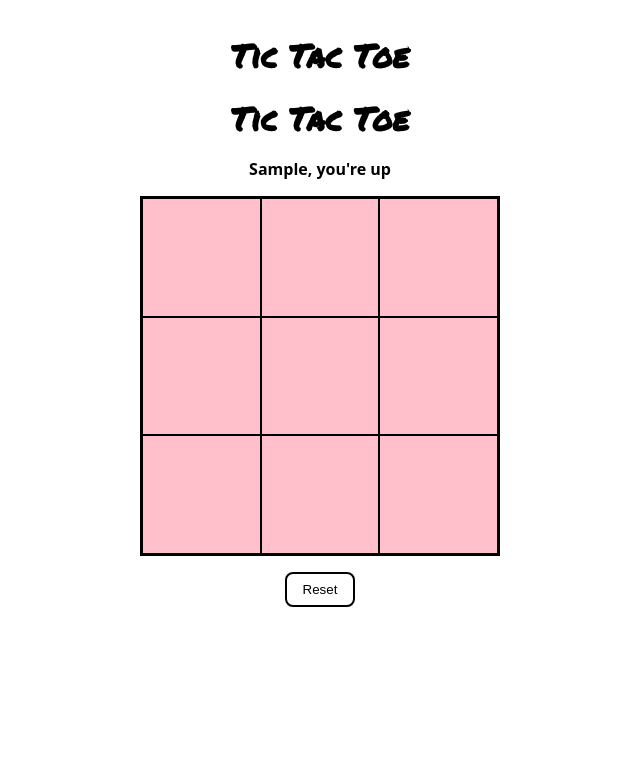
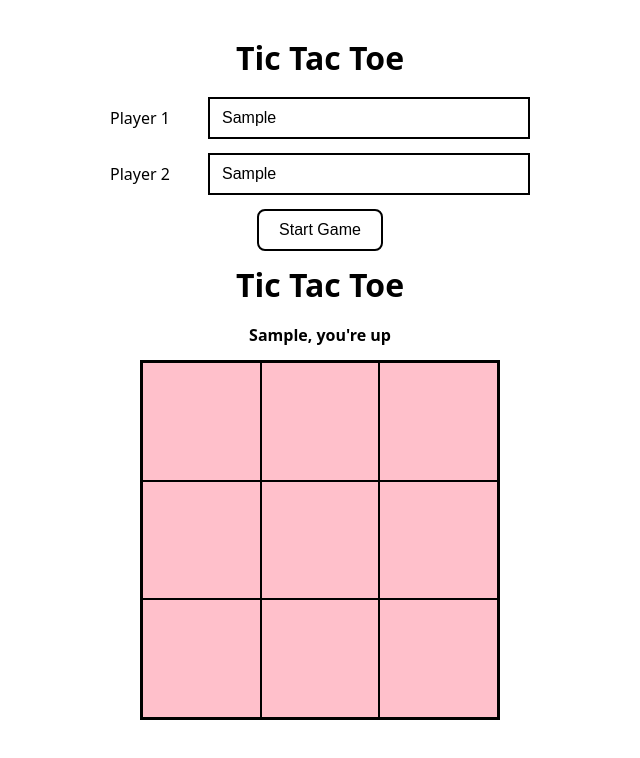
Before and after one commit to acciojob/tictactoe-vinay348, a website: page main.html in a window 1280 px wide. Both pictures are taken after typing "Sample", "Sample" into the empty fields and a click on the button "Start Game". Shown: the whole page, without its empty margins (320-960 px from the left). Drawn offline with Linux system fonts and the light colour scheme.

Commit message:
created a submission

```diff
--- a/main.html
+++ b/main.html
@@ -8,11 +8,10 @@
 </head>
 <body>
   <div class="container">
+    <!-- Initial screen -->
+    <h1>Tic Tac Toe</h1>
 
-    <!-- ===== Start Screen ===== -->
-    <h1 class="title">Tic Tac Toe</h1>
-
-    <form id="start-form" class="start-form">
+    <form id="start-form">
       <label>
         Player 1
         <input id="player-1" type="text" placeholder="enter name" required />
@@ -26,29 +25,24 @@
       <button id="submit" type="submit">Start Game</button>
     </form>
 
-    <!-- ===== Game Screen (hidden initially) ===== -->
-    <div id="game" class="game hidden">
-      <h1 class="title">Tic Tac Toe</h1>
+    <!-- Game screen (hidden initially) -->
+    <div id="game" class="hidden">
+      <h1>Tic Tac Toe</h1>
+
       <div class="message"></div>
 
-      <div class="board" role="grid" aria-label="Tic Tac Toe board">
-        <!-- 9 cells with ids 1..9 -->
-        <button class="cell" id="1" aria-label="cell 1"></button>
-        <button class="cell" id="2" aria-label="cell 2"></button>
-        <button class="cell" id="3" aria-label="cell 3"></button>
-        <button class="cell" id="4" aria-label="cell 4"></button>
-        <button class="cell" id="5" aria-label="cell 5"></button>
-        <button class="cell" id="6" aria-label="cell 6"></button>
-        <button class="cell" id="7" aria-label="cell 7"></button>
-        <button class="cell" id="8" aria-label="cell 8"></button>
-        <button class="cell" id="9" aria-label="cell 9"></button>
-      </div>
-
-      <div class="actions">
-        <button id="reset" type="button">Reset</button>
+      <div class="board">
+        <button class="cell" id="1"></button>
+        <button class="cell" id="2"></button>
+        <button class="cell" id="3"></button>
+        <button class="cell" id="4"></button>
+        <button class="cell" id="5"></button>
+        <button class="cell" id="6"></button>
+        <button class="cell" id="7"></button>
+        <button class="cell" id="8"></button>
+        <button class="cell" id="9"></button>
       </div>
     </div>
-
   </div>
 
   <script src="script.js"></script>
--- a/script.js
+++ b/script.js
@@ -1,148 +1,108 @@
 // ======= State =======
 let players = { p1: "", p2: "" };
-let current = "X";                 // X always starts
-let board = Array(9).fill("");     // indexes 0..8 map to cell ids 1..9
-let isGameOver = false;
+let turn = "x";
+let board = Array(9).fill("");
+let gameOver = false;
 
 const WIN_LINES = [
-  [0, 1, 2], // rows
-  [3, 4, 5],
-  [6, 7, 8],
-  [0, 3, 6], // cols
-  [1, 4, 7],
-  [2, 5, 8],
-  [0, 4, 8], // diagonals
-  [2, 4, 6]
+  [0,1,2],[3,4,5],[6,7,8],
+  [0,3,6],[1,4,7],[2,5,8],
+  [0,4,8],[2,4,6]
 ];
 
 // ======= Elements =======
 const startForm = document.getElementById("start-form");
-const name1 = document.getElementById("player-1");
-const name2 = document.getElementById("player-2");
-const game = document.getElementById("game");
-const message = game.querySelector(".message");
+const p1Input = document.getElementById("player-1");
+const p2Input = document.getElementById("player-2");
+const gameEl = document.getElementById("game");
+const msgEl = gameEl.querySelector(".message");
 const cells = Array.from(document.querySelectorAll(".cell"));
-const resetBtn = document.getElementById("reset");
 
 // ======= Helpers =======
-function playerNameForMark(mark) {
-  return mark === "X" ? players.p1 : players.p2;
+const nameFor = (mark) => (mark === "x" ? players.p1 : players.p2);
+
+function setTurnMessage() {
+  msgEl.textContent = `${nameFor(turn)}, you're up`;
 }
 
-function setMessageTurn() {
-  message.textContent = `${playerNameForMark(current)}, you're up`;
+function setWinMessage(mark) {
+  msgEl.textContent = `${nameFor(mark)}, congratulations you won!`;
 }
 
-function setMessageWin(winnerMark) {
-  message.textContent = `${playerNameForMark(winnerMark)}, congratulations you won!`;
-}
-
-function setMessageDraw() {
-  message.textContent = `It's a draw!`;
-}
-
-function renderCell(i) {
-  const cell = document.getElementById(String(i + 1)); // id is 1..9
-  cell.textContent = board[i];
-  cell.disabled = board[i] !== "" || isGameOver;
-}
-
-// Returns {winnerMark:'X'|'O', line:[a,b,c]} or null
 function checkWinner() {
-  for (const line of WIN_LINES) {
-    const [a, b, c] = line;
+  for (const [a,b,c] of WIN_LINES) {
     if (board[a] && board[a] === board[b] && board[b] === board[c]) {
-      return { winnerMark: board[a], line };
+      return { mark: board[a], line: [a,b,c] };
     }
   }
   return null;
 }
 
-function isDraw() {
-  return board.every(v => v !== "");
+function highlight(line) {
+  line.forEach(i => document.getElementById(String(i + 1)).classList.add("winner"));
 }
 
-function highlightWinningLine(line) {
-  line.forEach(index => {
-    const cell = document.getElementById(String(index + 1));
-    cell.classList.add("winner");
-  });
+function endGame() {
+  gameOver = true;
+  cells.forEach(btn => btn.disabled = true);
 }
 
-// ======= Event Handlers =======
+// ======= Start form submit =======
 startForm.addEventListener("submit", (e) => {
   e.preventDefault();
 
-  const p1 = name1.value.trim();
-  const p2 = name2.value.trim();
-
+  const p1 = p1Input.value.trim();
+  const p2 = p2Input.value.trim();
   if (!p1 || !p2) {
     alert("Please enter both player names.");
     return;
-    }
+  }
 
   players = { p1, p2 };
-  // Show the game screen
+
   startForm.classList.add("hidden");
-  game.classList.remove("hidden");
+  gameEl.classList.remove("hidden");
 
-  // Initialize message and board
-  current = "X";
-  isGameOver = false;
+  turn = "x";
+  gameOver = false;
   board = Array(9).fill("");
-  cells.forEach((_, i) => {
-    const cell = document.getElementById(String(i + 1));
-    cell.textContent = "";
-    cell.classList.remove("winner");
-    cell.disabled = false;
-  });
-  setMessageTurn();
-});
 
-// Each cell click
-cells.forEach((cell) => {
-  cell.addEventListener("click", () => {
-    if (isGameOver) return;
-
-    const idx = Number(cell.id) - 1; // convert id 1..9 to index 0..8
-    if (board[idx] !== "") return;   // ignore already used cell
-
-    // Place current mark
-    board[idx] = current;
-    renderCell(idx);
-
-    // Check game state
-    const result = checkWinner();
-    if (result) {
-      isGameOver = true;
-      highlightWinningLine(result.line);
-      setMessageWin(result.winnerMark);
-      // Disable all remaining cells
-      cells.forEach(c => c.disabled = true);
-      return;
-    }
-
-    if (isDraw()) {
-      isGameOver = true;
-      setMessageDraw();
-      return;
-    }
-
-    // Switch turn
-    current = current === "X" ? "O" : "X";
-    setMessageTurn();
-  });
-});
-
-// Reset: keep names, restart game
-resetBtn.addEventListener("click", () => {
-  isGameOver = false;
-  current = "X";
-  board = Array(9).fill("");
-  cells.forEach((c, i) => {
+  cells.forEach((c) => {
     c.textContent = "";
     c.classList.remove("winner");
     c.disabled = false;
   });
-  setMessageTurn();
+
+  setTurnMessage();
 });
+
+// ======= Cell click handling =======
+cells.forEach((cell) => {
+  cell.addEventListener("click", () => {
+    if (gameOver) return;
+
+    const idx = Number(cell.id) - 1;
+    if (board[idx] !== "") return;
+
+    board[idx] = turn;
+    cell.textContent = turn;
+    cell.disabled = true;
+
+    const result = checkWinner();
+    if (result) {
+      highlight(result.line);
+      setWinMessage(result.mark);
+      endGame();
+      return;
+    }
+
+    if (board.every(v => v)) {
+      msgEl.textContent = "It's a draw!";
+      endGame();
+      return;
+    }
+
+    turn = turn === "x" ? "o" : "x";
+    setTurnMessage();
+  });
+});
--- a/styles.css
+++ b/styles.css
@@ -1,11 +1,8 @@
-/*  your css code here. If applicable */
-@import url('https://fonts.googleapis.com/css2?family=Permanent+Marker&display=swap');
-
 * { box-sizing: border-box; }
 
 body {
   margin: 0;
-  font-family: system-ui, -apple-system, Segoe UI, Roboto, Arial, sans-serif;
+  font-family: system-ui, Arial, sans-serif;
   display: grid;
   place-items: start center;
   min-height: 100vh;
@@ -13,71 +10,70 @@ body {
 }
 
 .container {
-  width: 90%;
+  width: 92%;
   max-width: 560px;
 }
 
-.title {
+h1 {
   text-align: center;
-  font-family: "Permanent Marker", cursive;
-  margin: 8px 0 16px;
+  margin: 12px 0 18px;
 }
 
-.start-form {
+/* Start screen */
+#start-form {
   display: grid;
   gap: 14px;
   justify-items: center;
 }
 
-.start-form label {
+#start-form label {
   display: grid;
   grid-template-columns: 90px 1fr;
-  align-items: center;
   gap: 8px;
   width: 100%;
   max-width: 420px;
+  align-items: center;
 }
 
-.start-form input {
+#start-form input {
   padding: 10px 12px;
   border: 2px solid #000;
+  font-size: 16px;
   outline: none;
+}
+
+#submit {
+  padding: 10px 20px;
+  border: 2px solid #000;
+  border-radius: 8px;
+  background: #fff;
+  cursor: pointer;
   font-size: 16px;
 }
 
-.start-form button {
-  margin-top: 8px;
-  padding: 12px 24px;
-  border: 2px solid #000;
-  border-radius: 10px;
-  background: white;
-  font-size: 18px;
-  cursor: pointer;
+.hidden {
+  display: none;
 }
 
-.hidden { display: none; }
-
-.game .message {
+/* Game screen */
+.message {
   text-align: center;
-  margin: 8px 0 16px;
   font-weight: 600;
+  margin-bottom: 14px;
 }
 
-/* Board */
 .board {
-  margin: 0 auto 16px;
+  margin: 0 auto;
   width: 360px;
   height: 360px;
   display: grid;
   grid-template-columns: repeat(3, 1fr);
-  gap: 0;
   border: 2px solid #000;
 }
 
 .cell {
   border: 1px solid #000;
-  background: #ffc0cb; /* light pink */
-  font-family: "Permanent Marker", cursive;
+  background: #ffc0cb;
   font-size: 64px;
   line-height: 1;
   cursor: pointer;
@@ -89,17 +85,5 @@ body {
 
 .winner {
   background: purple !important;
-  color: white;
+  color: #fff;
 }
-
-.actions {
-  text-align: center;
-}
-
-#reset {
-  padding: 8px 16px;
-  border: 2px solid #000;
-  border-radius: 8px;
-  background: white;
-  cursor: pointer;
-}
```
